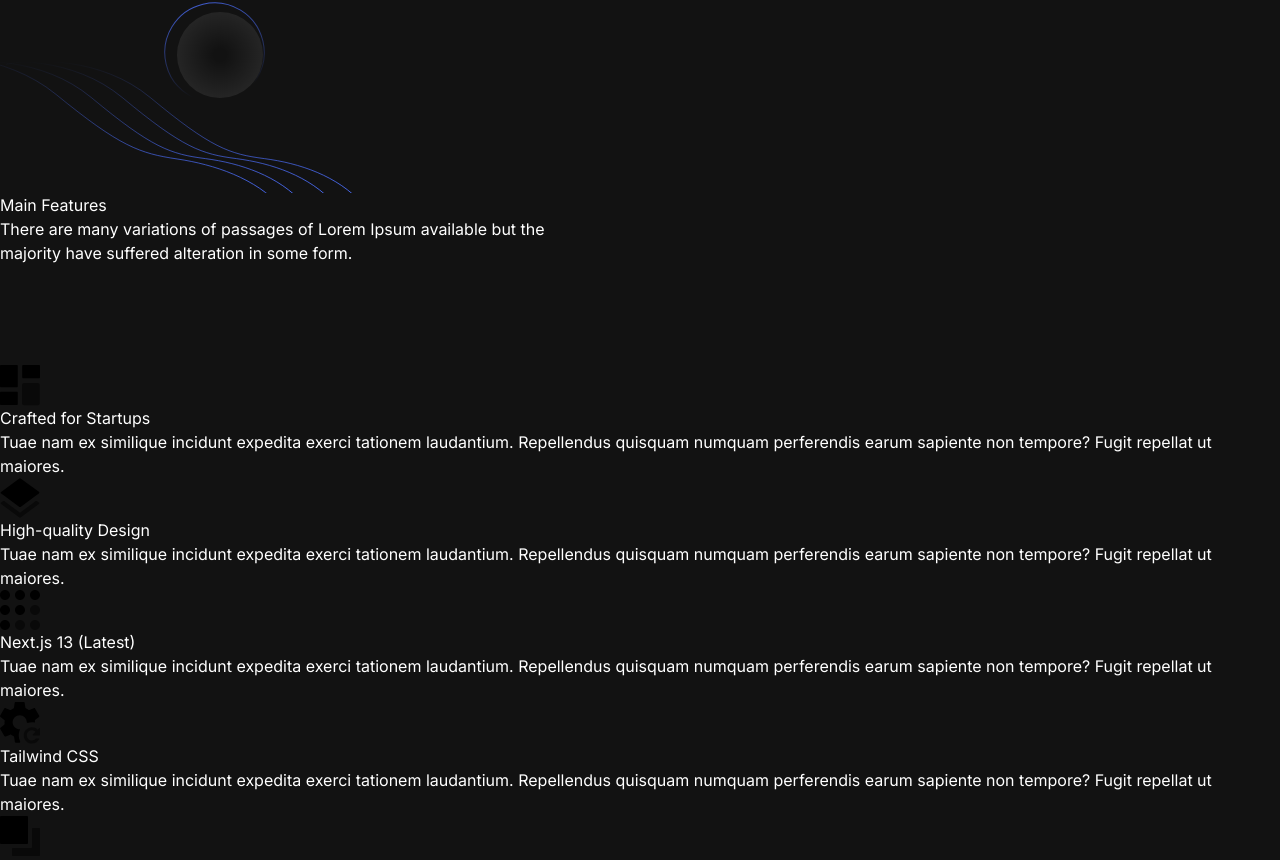
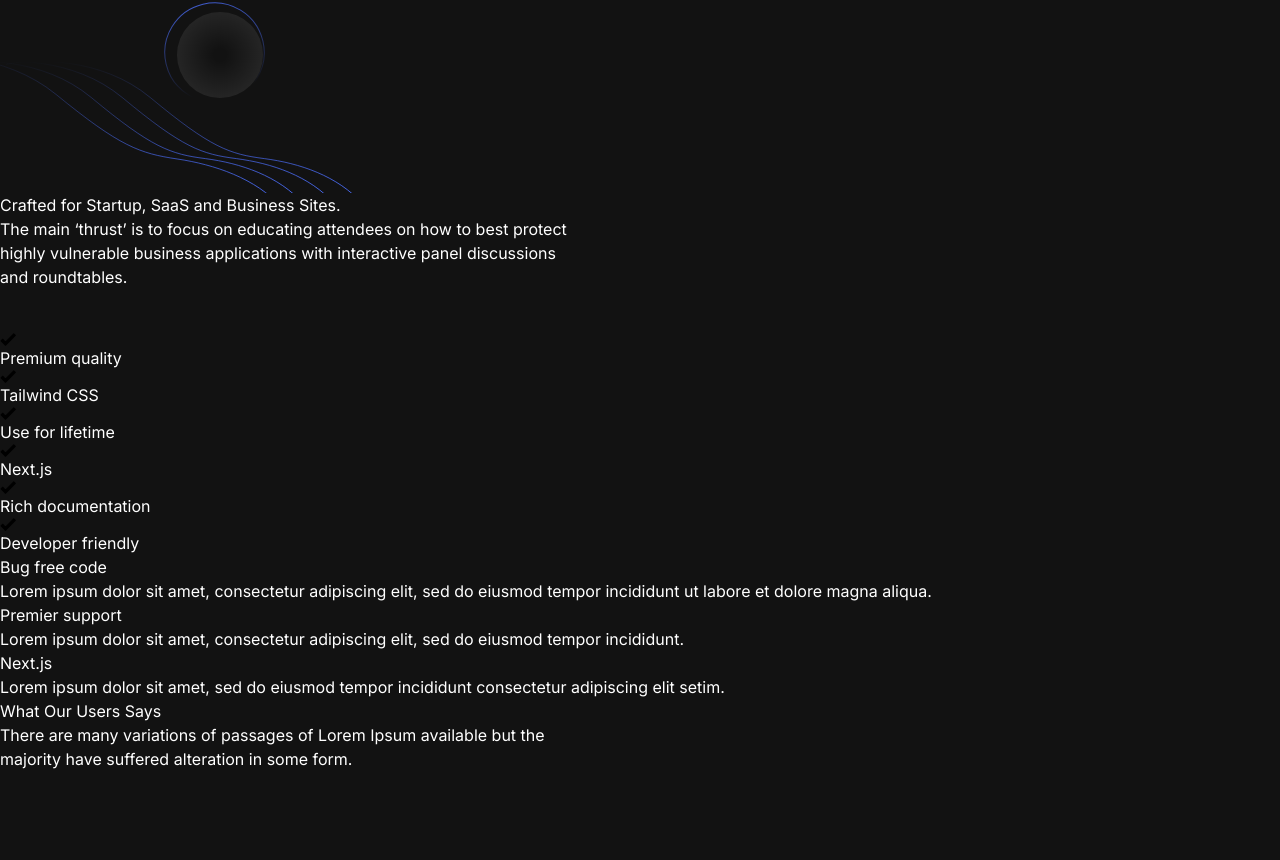
Before and after one commit to nevermore6264/hacof, a Next.js app: page / in a window 1280 px wide. Shown: the part 931-1791 px from the top of the page. Built offline with nearby package versions, Linux system fonts and the light colour scheme.

Commit message:
Update Features component: remove unused Features component from Home and adjust feature IDs for consistency

```diff
--- a/src/app/page.tsx
+++ b/src/app/page.tsx
@@ -22,7 +22,7 @@ export default function Home() {
     <>
       <ScrollUp />
       <Hero />
-      <Features />
+
       <Brands />
       <AboutSectionOne />
       <AboutSectionTwo />
--- a/src/components/Features/featuresData.tsx
+++ b/src/components/Features/featuresData.tsx
@@ -18,7 +18,7 @@ const featuresData: Feature[] = [
       "Tuae nam ex similique incidunt expedita exerci tationem laudantium. Repellendus quisquam numquam perferendis earum sapiente non tempore? Fugit repellat ut maiores.",
   },
   {
-    id: 1,
+    id: 2,
     icon: (
       <svg width="40" height="40" viewBox="0 0 40 40" className="fill-current">
         <path
@@ -33,7 +33,7 @@ const featuresData: Feature[] = [
       "Tuae nam ex similique incidunt expedita exerci tationem laudantium. Repellendus quisquam numquam perferendis earum sapiente non tempore? Fugit repellat ut maiores.",
   },
   {
-    id: 1,
+    id: 3,
     icon: (
       <svg width="40" height="40" viewBox="0 0 40 40" className="fill-current">
         <path
@@ -48,7 +48,7 @@ const featuresData: Feature[] = [
       "Tuae nam ex similique incidunt expedita exerci tationem laudantium. Repellendus quisquam numquam perferendis earum sapiente non tempore? Fugit repellat ut maiores.",
   },
   {
-    id: 1,
+    id: 4,
     icon: (
       <svg width="40" height="42" viewBox="0 0 40 42" className="fill-current">
         <path
@@ -63,7 +63,7 @@ const featuresData: Feature[] = [
       "Tuae nam ex similique incidunt expedita exerci tationem laudantium. Repellendus quisquam numquam perferendis earum sapiente non tempore? Fugit repellat ut maiores.",
   },
   {
-    id: 1,
+    id: 5,
     icon: (
       <svg width="40" height="40" viewBox="0 0 40 40" className="fill-current">
         <path
@@ -78,7 +78,7 @@ const featuresData: Feature[] = [
       "Tuae nam ex similique incidunt expedita exerci tationem laudantium. Repellendus quisquam numquam perferendis earum sapiente non tempore? Fugit repellat ut maiores.",
   },
   {
-    id: 1,
+    id: 6,
     icon: (
       <svg width="40" height="45" viewBox="0 0 40 45" className="fill-current">
         <path
```
